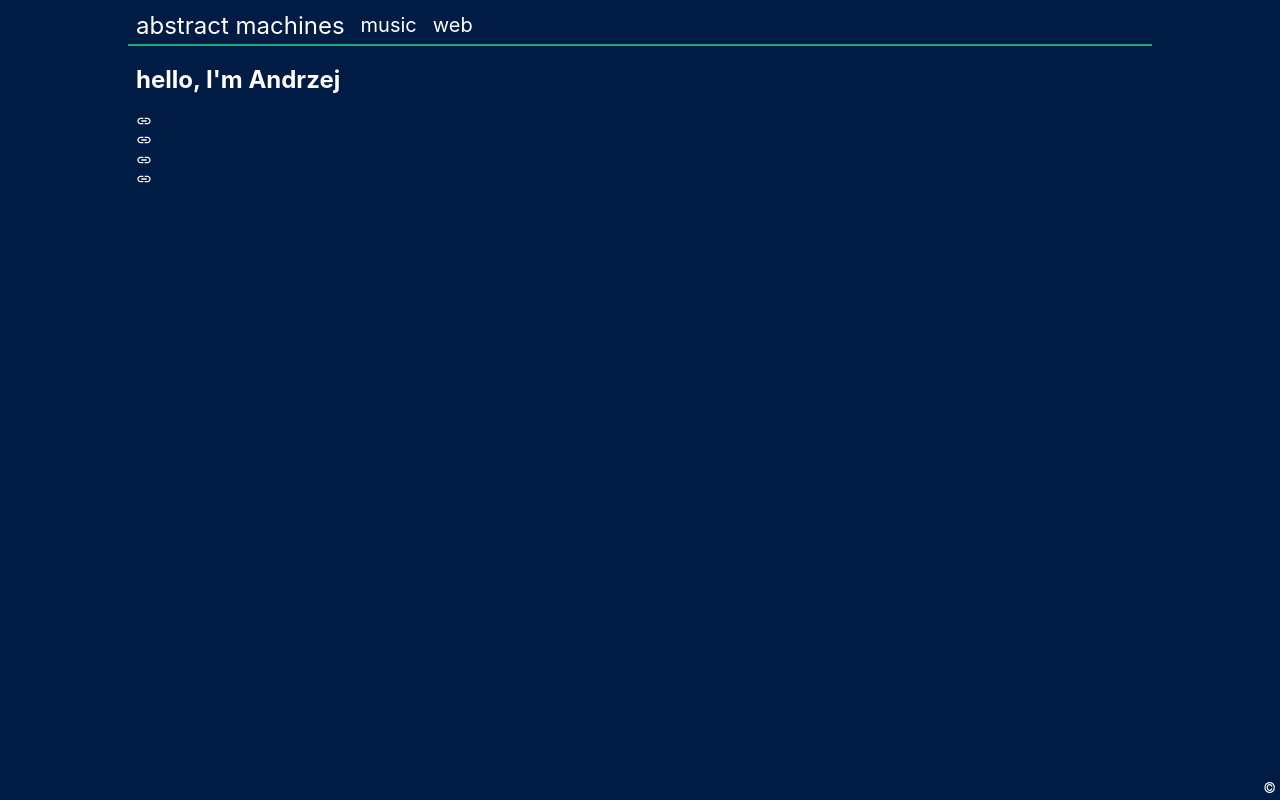
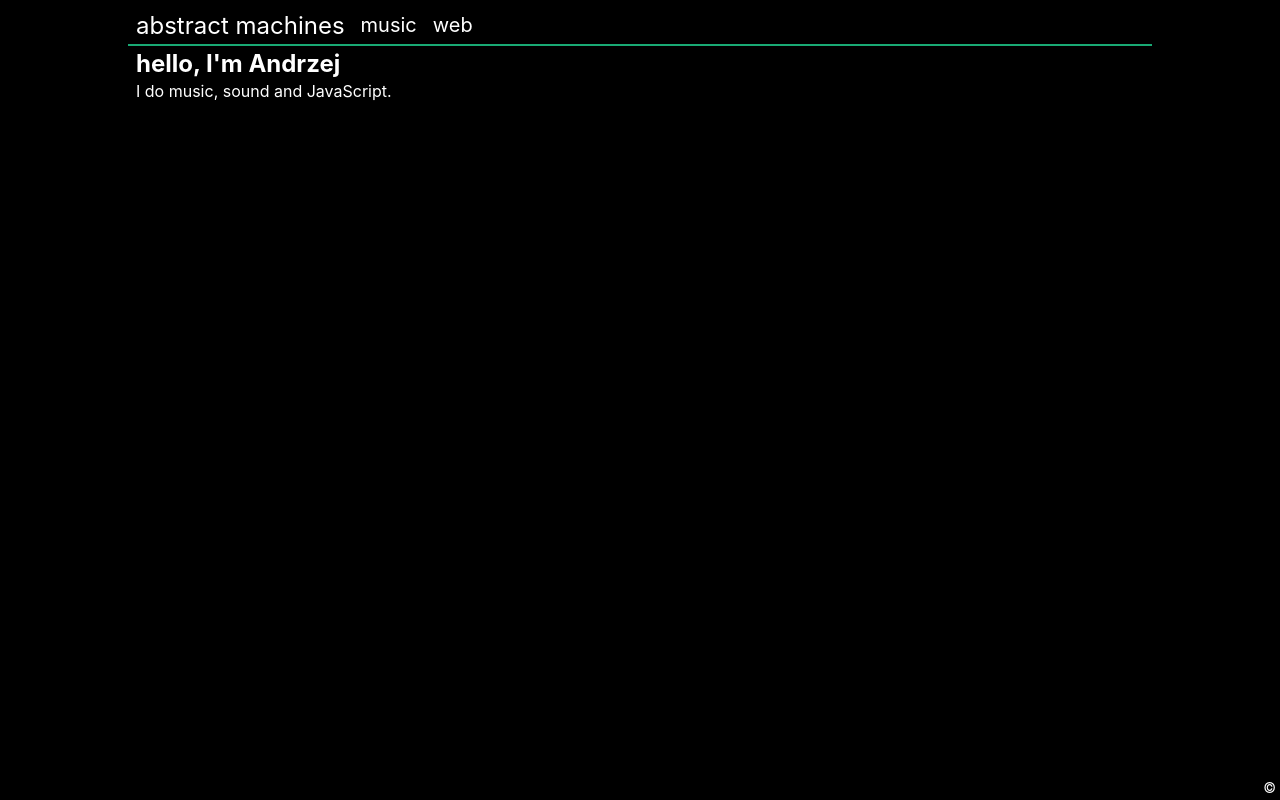
Before and after one commit to endziu/home-page, a Next.js app: page / in a window 1280 px wide. Built offline with nearby package versions, Linux system fonts and the light colour scheme.

Commit message:
black style

```diff
--- a/components/Header.js
+++ b/components/Header.js
@@ -1,7 +1,7 @@
 import Link from 'next/link'
 
 export default () => (
-  <header className="pv1 pl2 bg-navy mw8 center bb bw1 b--green">
+  <header className="pv1 pl2 bg-black mw8 center bb bw1 b--green">
     <nav className="f3-ns f4 flex items-center">
       <Link href="/">
         <a className={'white f3 no-underline mr3 hover-blue'}>
--- a/components/Layout.js
+++ b/components/Layout.js
@@ -7,7 +7,7 @@ export default ({
   children,
   title = 'd92e6a9fbbbb08524c50292a6918aa6de713fb30c4663dd615e3862227d5bc48'
 }) => (
-  <div className="sans-serif bg-navy vh-100 overflow-hidden pa2">
+  <div className="sans-serif vh-100 pa2">
     <Head>
       <title>{title}</title>
       <meta charSet="utf-8" />
@@ -22,6 +22,8 @@ export default ({
     {children}
 
     <Footer />
-
+    <style jsx global>{`
+      html {background: #000;}
+    `}</style>
   </div>
 )
--- a/components/SvgLink.js
+++ b/components/SvgLink.js
@@ -1,5 +1,5 @@
 const SvgLink = ({ href = '/#!', color = '#ffffff' }) => (
-  <a href={href} className="link dim">
+  <a href={href} className="link child dim">
     <svg viewBox="0 0 24 24" width="16" height="16" fill={color}>
       <path d="M3.9 12c0-1.71 1.39-3.1 3.1-3.1h4V7H7c-2.76 0-5 2.24-5 5s2.24 5 5 5h4v-1.9H7c-1.71 0-3.1-1.39-3.1-3.1zM8 13h8v-2H8v2zm9-6h-4v1.9h4c1.71 0 3.1 1.39 3.1 3.1s-1.39 3.1-3.1 3.1h-4V17h4c2.76 0 5-2.24 5-5s-2.24-5-5-5z " />
     </svg>
--- a/pages/index.js
+++ b/pages/index.js
@@ -4,13 +4,11 @@ import SvgLink from '../components/SvgLink.js'
 const Index = () => (
   <Layout>
     <div className="pl2 white mw8 center">
-      <h2>hello, I'm Andrzej</h2>
-      <ul className="list pa0">
-        <li><SvgLink /></li>
-        <li><SvgLink /></li>
-        <li><SvgLink /></li>
-        <li><SvgLink /></li>
-      </ul>
+      <h2 className="mv1">hello, I'm Andrzej</h2>
+      <div className="measure pa0 hide-child">
+        {`I do music, sound and JavaScript.`}
+        <SvgLink />
+      </div>
     </div>
   </Layout>
 )
--- a/pages/music.js
+++ b/pages/music.js
@@ -105,7 +105,6 @@ export default class Music extends React.Component {
           playPos={this.state.percentPlayed}
           waveClick={this.waveClick}
         />
-        <h2 className="mw8 center white fw1">have a listen!</h2>
         <SoundList
           tracks={this.props.tracks}
           playClick={this.playClick}
--- a/pages/web.js
+++ b/pages/web.js
@@ -26,7 +26,7 @@ const Index = props => (
         soundcloud
       </a>
       <a
-        href="https://youtube.com/https://www.youtube.com/user/1000AbstractMachines"
+        href="https://www.youtube.com/user/1000AbstractMachines"
         className="link pl2 white underline-hover hover-yellow"
       >
         youtube
```
